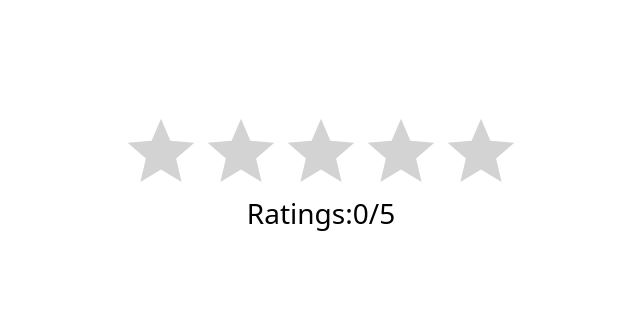
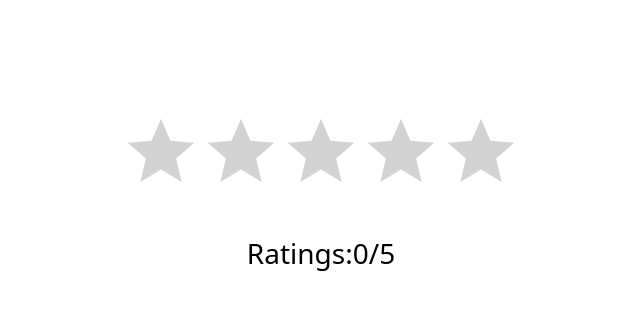
Before and after one commit to sivaraj47/Star-Rating-System-using-HTML-CSS-JavaScript, a plain HTML site: page index.html in a window 1280 px wide. Shown: the whole page, without its empty margins (319-959 px from the left). Drawn offline with nearby package versions, Linux system fonts and the light colour scheme.

Commit message:
Update index.html

```diff
--- a/index.html
+++ b/index.html
@@ -41,7 +41,7 @@
     <path d="M12 17.27L18.18 21l-1.64-7.03L22 9.24l-7.19-.61L12 2 9.19 8.63 2 9.24l5.46 4.73L5.82 21z"/>
   </svg>
      </div>
-       <p class="stars flex  m-auto justify-center flex-wrap  w-[50%] text-[28px]">Ratings: <span id="rating">0</span>/5</p>
+       <p class="stars flex  m-auto justify-center flex-wrap  w-[50%]  mt-10 text-[28px]">Ratings: <span id="rating">0</span>/5</p>
 
 
     <script src="https://cdn.jsdelivr.net/npm/@tailwindcss/browser@4"></script>
```
